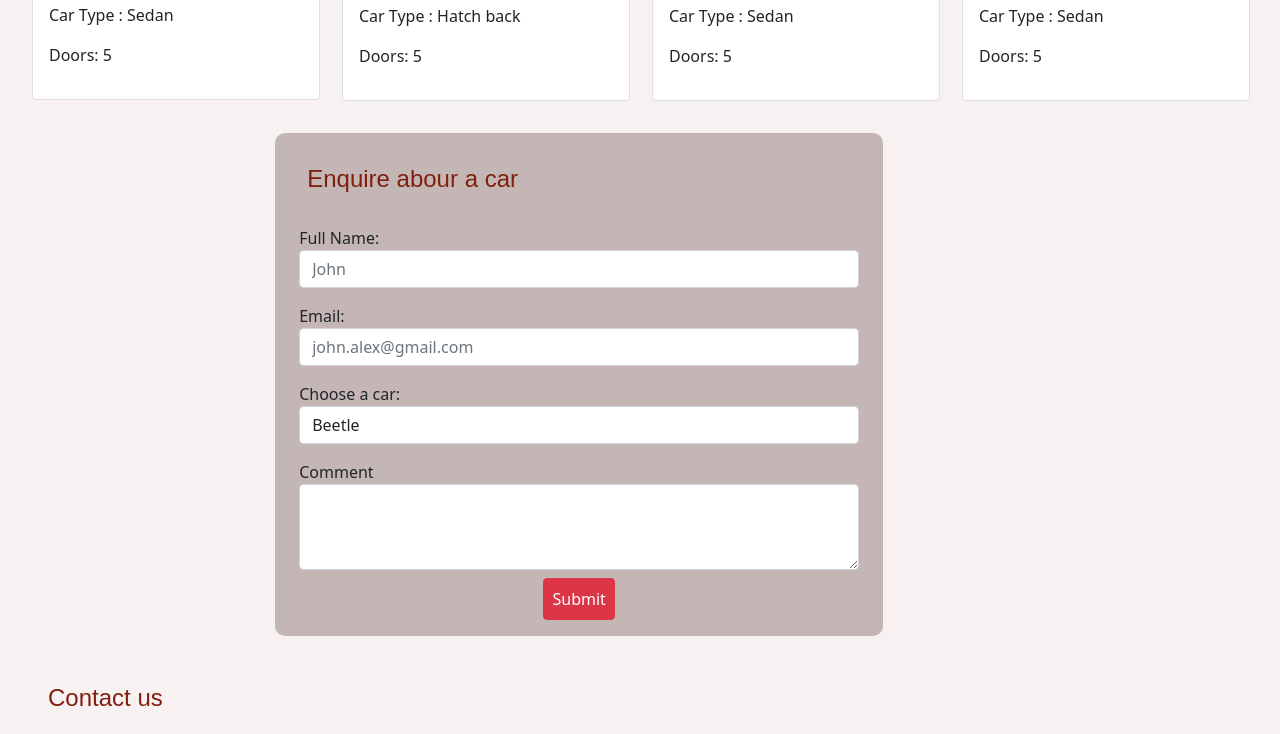
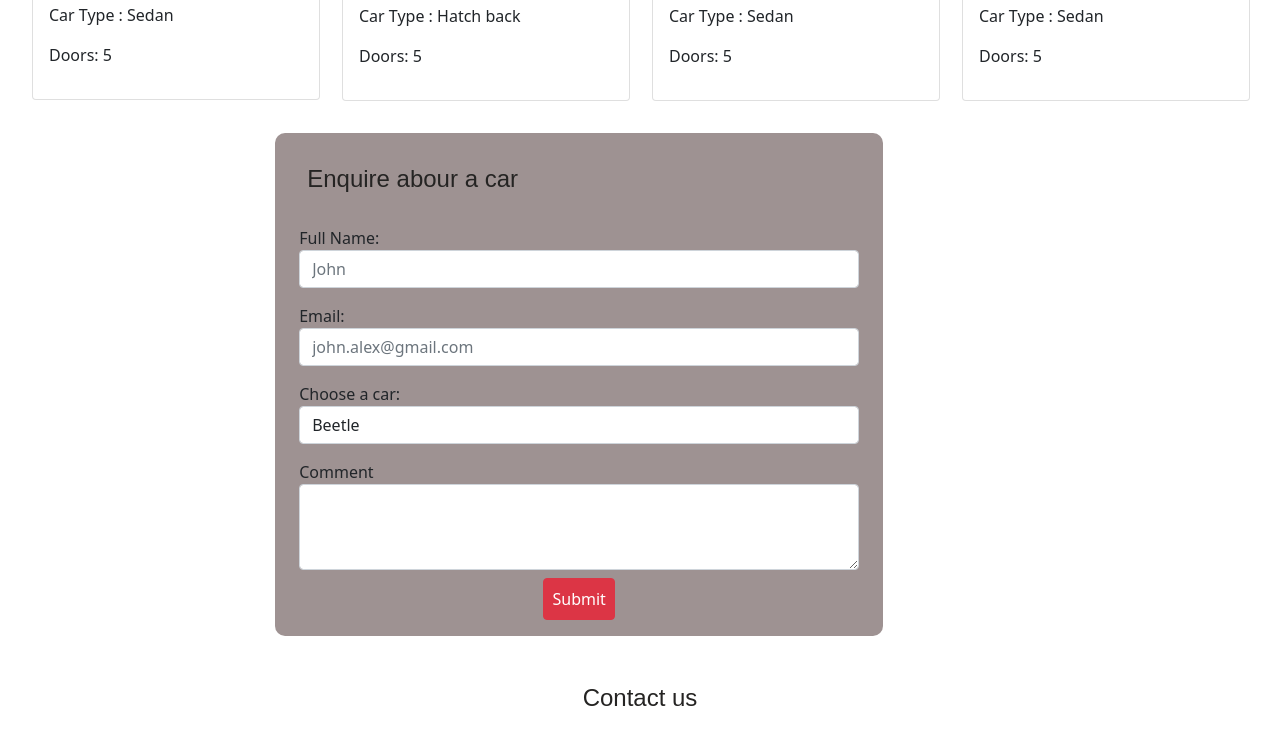
Before and after one commit to zakiyafebin/wintageCars, a plain HTML site: page index.html in a window 1280 px wide. Shown: the part 552-1286 px from the top of the page. Drawn offline with Linux system fonts and the light colour scheme.

Commit message:
modify form

```diff
--- a/index.html
+++ b/index.html
@@ -142,7 +142,7 @@
           </div>
         </section>
         <section id="ContactSection">
-            <h4>Contact us</h4>
+            <h4 class="contactUs">Contact us</h4>
             <div class="enquiry">
                 <div class="addressVin">
                    <address>
--- a/resources/css/style.css
+++ b/resources/css/style.css
@@ -8,7 +8,7 @@ section{
     margin:2rem 2rem;
 }
 .hero{
-    background-color: rgb(248, 241, 241);
+    /* background-color: rgb(248, 241, 241); */
 
 }
 
@@ -65,7 +65,7 @@ ul {
     padding: 1rem;
   }
   h1,h2,h4{
-    color: rgb(128, 31, 14);
+    color: rgb(37, 36, 35);
     font-family: Arial, Helvetica, sans-serif;
     padding: 1rem;
     /* text-shadow: 2px 2px #a08989; */
@@ -77,7 +77,7 @@ ul {
       padding: 1rem;
       margin-top: 1rem;
       border-radius: 10px;
-      background-color: rgb(197, 182, 182);
+      background-color: rgb(158, 146, 146);
   }
 
 
@@ -88,8 +88,12 @@ ul {
       display: flex;
       flex-wrap: wrap;
       flex-direction: row;
+      justify-content: center;
 
       width: 100%;
+  }
+  .contactUs{
+      text-align: center;
   }
   .addressVin{
     max-width: 50%;
```
Also changed, not shown: resources/js/index.js (added, +15 -0 lines).
